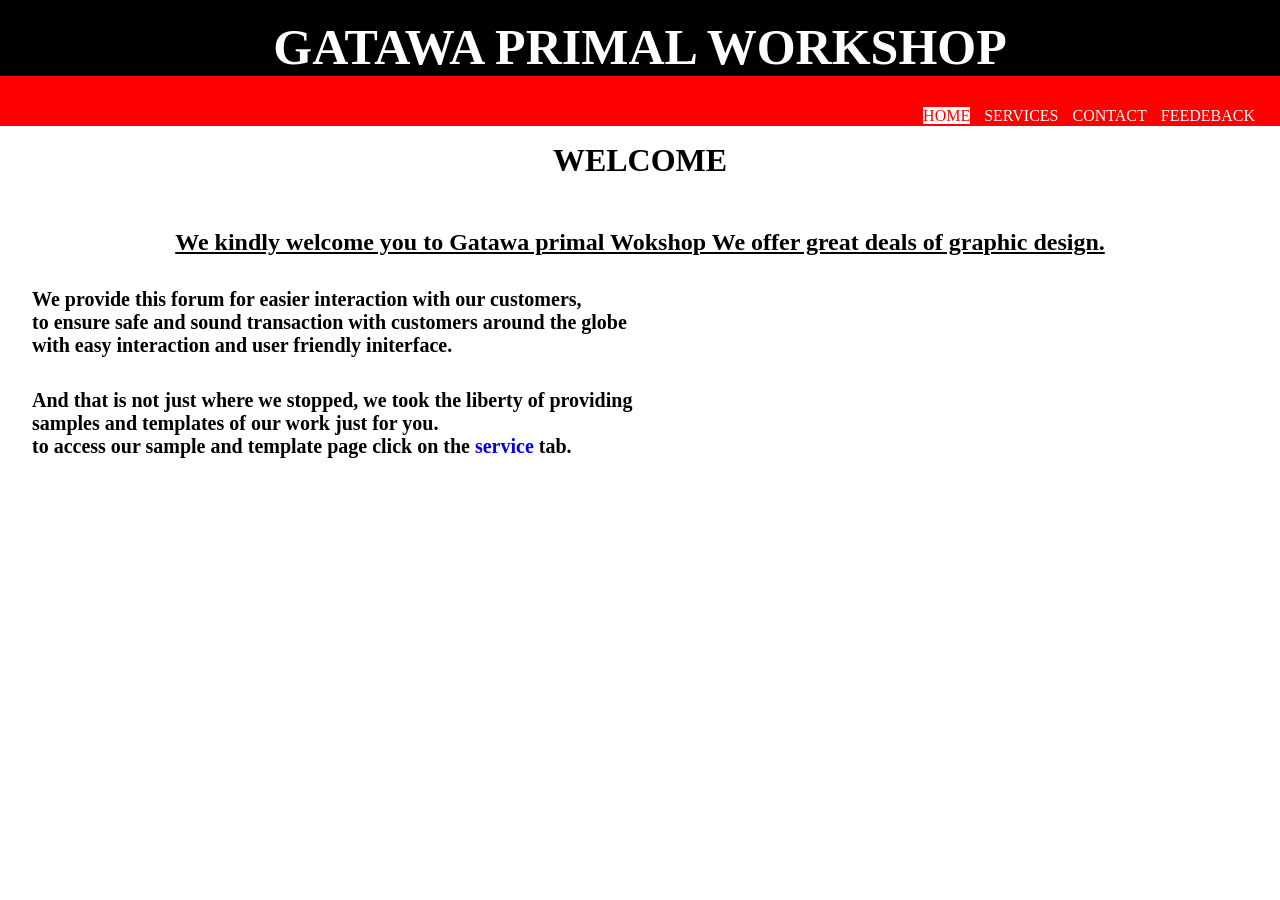
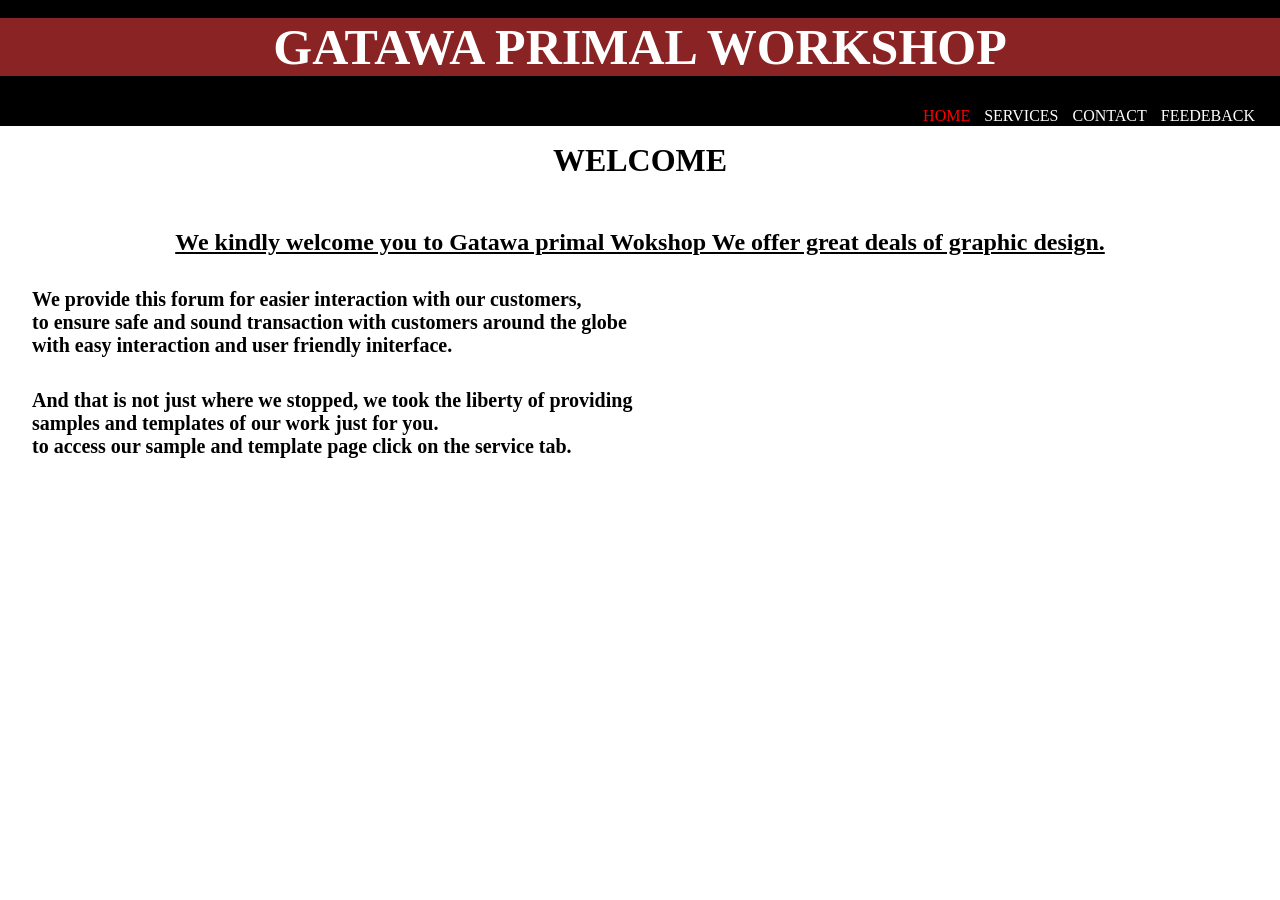

Add files via upload

--- a/stylesheet.css
+++ b/stylesheet.css
@@ -6,7 +6,8 @@
     border: none;
     outline: none;
     font-family: "poppins,sans-serif";
-    background-color: white; 
+    background: rgb(255, 255, 255);
+    color: rgb(0, 0, 0);
 }
 img{
     width: 10pc;
@@ -15,7 +16,7 @@ img{
 h1.label{
     font-size: 50px;
     color: white;
-    background-color: black;
+    background-color: rgb(138, 35, 35);
     text-align: center;
 
 }
@@ -24,7 +25,7 @@ header{
 
 }
 nav{
-    background-color: red;
+    background-color: rgb(0, 0, 0);
     height: 50px;
     width: 100%;
 
@@ -32,23 +33,23 @@ nav{
 nav ul{
     float: right;
     margin-right: 20px;
-    background-color: red;
+    background-color: rgb(0, 0, 0);
     height: 30%;
 }
 nav ul li{
     display: inline-block;
     line-height: 80px;
     margin: 0 5px;
-    background-color: red;
+    background-color: rgb(0, 0, 0);
     height: 30%;
 }
 nav ul li a{
-    color: white; 
-    background-color: red;
-    
+    color: rgb(253, 253, 253); 
+    background-color: black;
+                     
 }
 a.active, a:hover{
-    background-color: white;
+
     color: red;
     transition: 1s;
 
@@ -76,8 +77,4 @@ h2{
 }
 fieldset{
     background-color: red;
-}
-footer{
-    background-color: black;
-
 }
